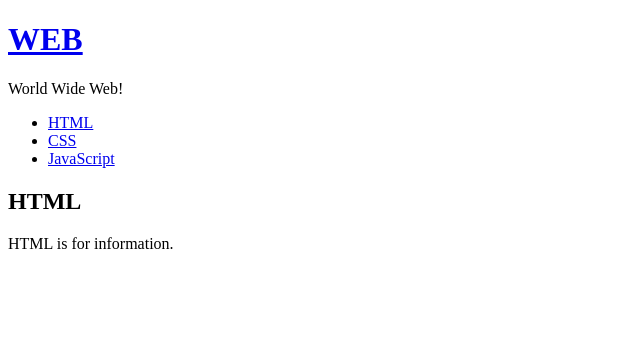
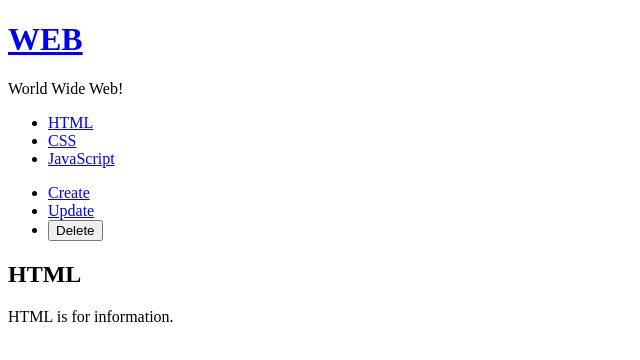
Before and after one commit to misobae/TIL, a React (Create React App) app in the folder React/react-app/: page / in a window 1280 px wide. Shown: the top 360 px of the page, without its empty margins (0-640 px from the left). Built offline with nearby package versions, Linux system fonts and the light colour scheme.

Commit message:
Feat: Create

```diff
--- a/React/react-app/src/App.js
+++ b/React/react-app/src/App.js
@@ -1,12 +1,15 @@
 import React, {Component} from 'react';
 import TOC from "./components/TOC"
-import Content from "./components/Content"
+import ReadContent from "./components/Content"
+import CreateContent from "./components/CreateContent"
 import Subject from "./components/Subject"
+import Control from "./components/Control"
 import './App.css';
 
 class App extends Component {
   constructor(props){
     super(props);
+    this.max_content_id = 3;
     this.state = {
       mode: 'read',
       selected_content_id: 1,
@@ -20,10 +23,11 @@ class App extends Component {
     }
   }
   render(){
-    let _title, _desc = null;
+    let _title, _desc, _article = null;
     if(this.state.mode === 'welcome'){
       _title = this.state.welcome.title;
       _desc = this.state.welcome.desc;
+      _article = <ReadContent title={_title} desc={_desc} />;
     } else if(this.state.mode === 'read'){
       for(let i = 0; i < this.state.contents.length; i++){
         let data = this.state.contents[i];
@@ -32,6 +36,17 @@ class App extends Component {
           _desc = data.desc;
         }
       }
+      _article = <ReadContent title={_title} desc={_desc} />;
+    } else if(this.state.mode === 'create'){
+      _article = <CreateContent onSubmit={function(_title, _desc){
+        this.max_content_id = this.max_content_id + 1;
+        const _contents = this.state.contents.concat(
+          {id:this.max_content_id, title: _title, desc: _desc}
+        );
+        this.setState({
+          contents: _contents
+        });
+        }.bind(this)} />
     }
 
     return (
@@ -54,7 +69,12 @@ class App extends Component {
             });
           }.bind(this)} data={this.state.contents}
         />
-        <Content title={_title} desc={_desc} />
+        <Control onChangeMode={function(_mode){
+          this.setState({
+            mode: _mode
+          });
+        }.bind(this)}/>
+        {_article}
       </div>
     );
   }
--- a/React/react-app/src/components/Content.js
+++ b/React/react-app/src/components/Content.js
@@ -1,6 +1,6 @@
 import React, {Component} from 'react';
 
-class Content extends Component {
+class ReadContent extends Component {
     render(){
         return(
             <article>
@@ -11,4 +11,4 @@ class Content extends Component {
     }
 }
 
-export default Content;
+export default ReadContent;
--- /dev/null
+++ b/React/react-app/src/components/Control.js
@@ -0,0 +1,30 @@
+import React, {Component} from 'react';
+
+class Control extends Component {
+    render(){
+        return(
+            <ul>
+                <li>
+                    <a href="/create" onClick={function(e){
+                        e.preventDefault();
+                        this.props.onChangeMode('create');
+                    }.bind(this)}>Create</a>
+                </li>
+                <li>
+                    <a href="/update" onClick={function(e){
+                        e.preventDefault();
+                        this.props.onChangeMode('update');
+                    }.bind(this)}>Update</a>
+                </li>
+                <li>
+                    <input type="button" value="Delete" onClick={function(e){
+                        e.preventDefault();
+                        this.props.onChangeMode('delete');
+                    }.bind(this)}></input>
+                </li>
+            </ul>
+        );
+    }
+}
+
+export default Control;
--- /dev/null
+++ b/React/react-app/src/components/CreateContent.js
@@ -0,0 +1,32 @@
+import React, {Component} from 'react';
+
+class CreateContent extends Component {
+    render(){
+        return(
+            <article>
+                <h2>Create</h2>
+                <form action="/create_process" method="post"
+                    onSubmit={function(e){
+                        e.preventDefault();
+                        this.props.onSubmit(
+                            e.target.title.value,
+                            e.target.desc.value
+                        );
+                    }.bind(this)}
+                >
+                    <p>
+                        <input type="text" name="title" placeholder="Title"></input>
+                    </p>
+                    <p>
+                        <textarea name="desc" placeholder="Description"></textarea>
+                    </p>
+                    <p>
+                        <input type="submit" value="Submit"></input>
+                    </p>
+                </form>
+            </article>
+        );
+    }
+}
+
+export default CreateContent;
--- a/React/react-app/src/components/TOC.js
+++ b/React/react-app/src/components/TOC.js
@@ -1,6 +1,13 @@
 import React, {Component} from 'react';
 
 class TOC extends Component {
+    // Component의 render함수의 실행을 제어할 수 있도록 하는 함수
+    shouldComponentUpdate(newProps, newState){
+        if(this.props.data === newProps.data){
+            return false;
+        }
+        return true;
+    }
     render(){
         const lists = [];
         const data = this.props.data;
```
